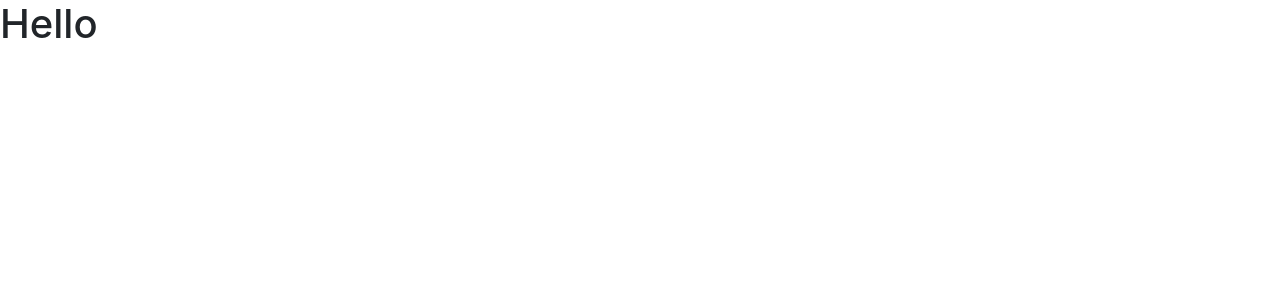
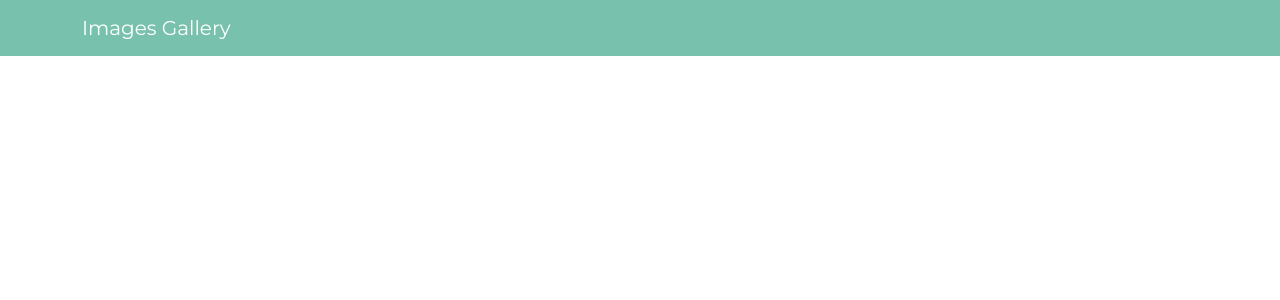
Before and after one commit to yaroslavpashynskyi/images-gallery, a React (Create React App) app in the folder frontend/: page / in a window 1280 px wide. Shown: the top 300 px of the page. Built offline with nearby package versions, Linux system fonts and the light colour scheme.

Commit message:
Change bootstrap theme and add header

```diff
--- a/frontend/src/App.js
+++ b/frontend/src/App.js
@@ -1,9 +1,10 @@
-import 'bootstrap/dist/css/bootstrap.min.css';
+import 'bootswatch/dist/minty/bootstrap.min.css';
+import Header from './components/Header';
 
 function App() {
   return (
     <div className="App">
-      <h1>Hello </h1>
+      <Header title="Images Gallery"/>
     </div>
   );
 }
--- /dev/null
+++ b/frontend/src/components/Header.js
@@ -0,0 +1,14 @@
+import React from 'react'
+import {Navbar, Nav, Container} from 'react-bootstrap'
+
+const Header = ({title}) => {
+    return (
+        <Navbar bg="primary" data-bs-theme="dark">
+        <Container>
+          <Navbar.Brand href="/">{title}</Navbar.Brand>
+        </Container>
+      </Navbar>
+    )
+}
+
+export default Header;
```
